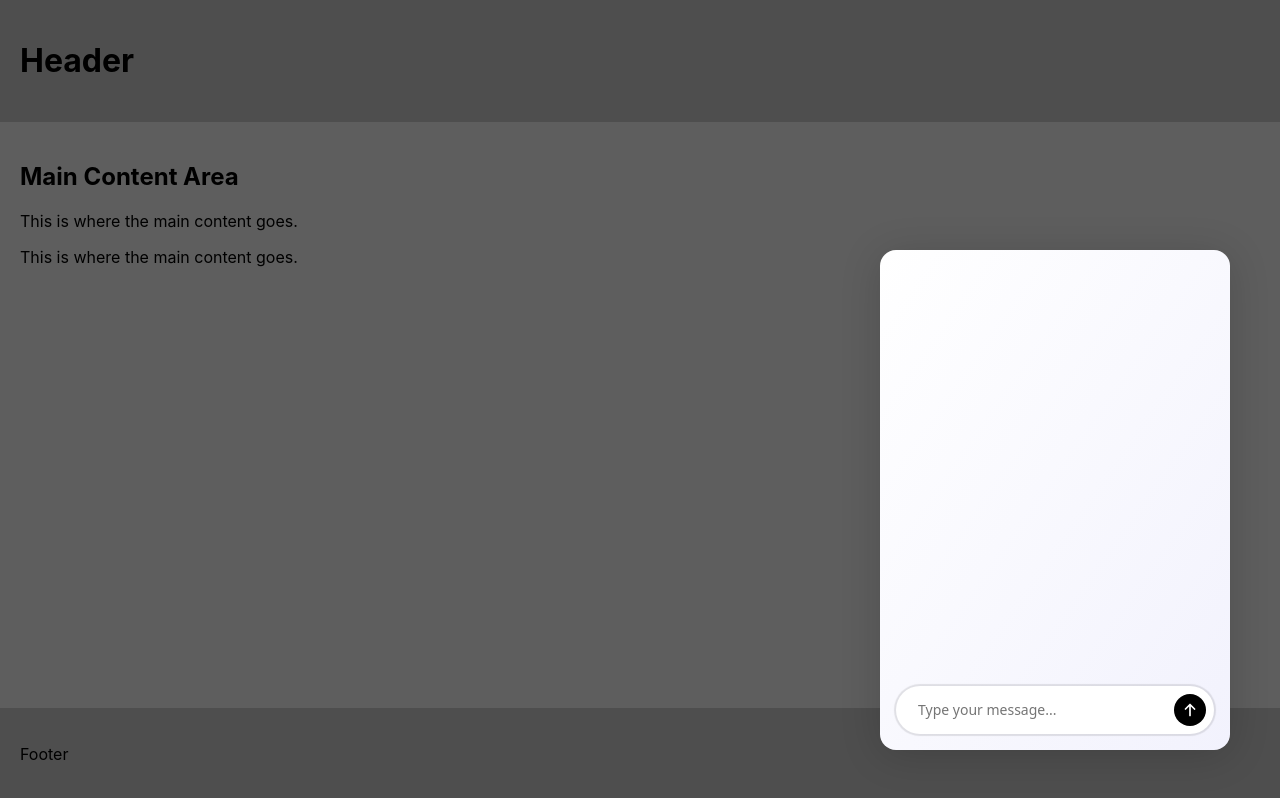
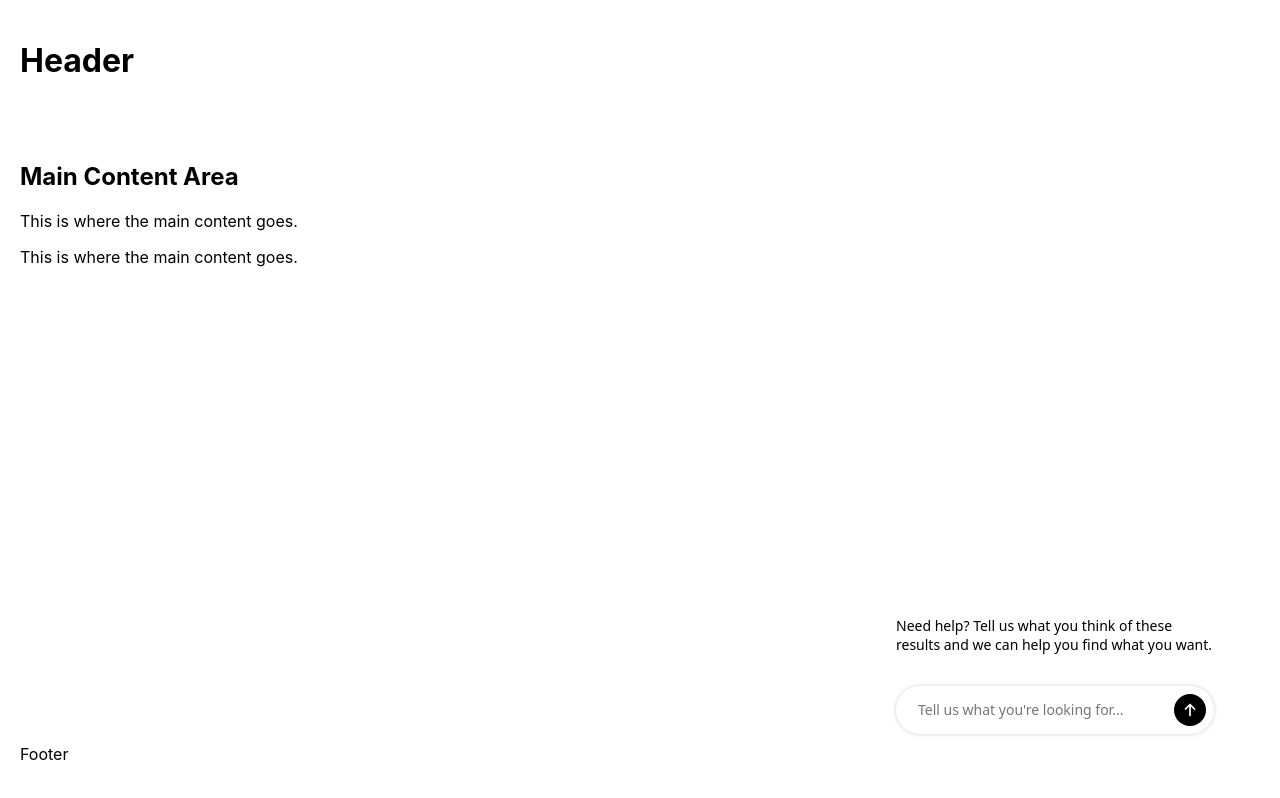
Before and after one commit to matt-byers/chat-widget, a React (Create React App) app in the folder frontend/: page / in a window 1280 px wide. Built offline with nearby package versions, Linux system fonts and the light colour scheme.

Commit message:
Setup chat instructions and business context in system message

```diff
--- a/frontend/src/App.tsx
+++ b/frontend/src/App.tsx
@@ -28,17 +28,17 @@ const styles: { [key: string]: React.CSSProperties } = {
   },
   header: {
     padding: '20px',
-    backgroundColor: '#4e4e4e',
+    backgroundColor: 'white',
     textAlign: 'left',
   },
   main: {
     flex: 1,
-    backgroundColor: '#5e5e5e',
+    backgroundColor: 'white',
     padding: '20px',
   },
   footer: {
     padding: '20px',
-    backgroundColor: '#4e4e4e',
+    backgroundColor: 'white',
     textAlign: 'left',
   },
 };
--- a/frontend/src/Chat.scss
+++ b/frontend/src/Chat.scss
@@ -1,24 +1,48 @@
 /* Chat.scss */
 .wrapper {
   position: absolute;
+  border-radius: 16px;
+  overflow: hidden;
+  box-shadow: rgba(0, 0, 0, 0.16) 0px 5px 40px;
   bottom: 50px;
   right: 50px;
   z-index: 1;
+  font-size: 14px;
+  font-family: system-ui, "Segoe UI", Roboto, Helvetica, Arial, sans-serif, "Apple Color Emoji", "Segoe UI Emoji", "Segoe UI Symbol";
+
+  &.transparent {
+    box-shadow: none;
+    overflow: visible;
+  }
+}
+
+.transparentShadow {
+  box-shadow: rgba(0, 0, 0, 0.16) 0px 5px 40px;
+  width: 100%;
+  height: 100%;
 }
 
 .container {
-  box-shadow: rgba(0, 0, 0, 0.16) 0px 5px 40px;
-  border-radius: 16px;
-  overflow: hidden;
   display: flex;
   flex-direction: column;
   background: linear-gradient(to top left, #f2f2fd, white); // Gradient from white to light purple
+  max-height: 500px;
   height: 500px;
   width: 350px;
+
+  &.transparent {
+    height: auto;
+    background: none;
+  }
 }
 
 .headerContainer {
   display: flex;
+  position: absolute;
+  width: 100%;
+  box-sizing: border-box;
+  height: auto;
+  background: linear-gradient(to top, transparent 0%, white 75%);
   padding: 16px;
 }
 
@@ -26,8 +50,9 @@
   flex: 1;
   display: flex;
   flex-direction: column;
+  align-items: flex-end; /* Align messages to the bottom */
+  overflow-y: auto; /* Allow scrolling if messages overflow */
   padding: 16px;
-  overflow-y: auto; // Allows for scrolling when necessary
 }
 
 .message {
@@ -37,23 +62,28 @@
   margin: 5px 0;
   border-radius: 10px;
   word-wrap: break-word;
-  // background-color: #f2f2f2;
 
   &.user {
     background-color: black;
     color: white;
     align-self: flex-end;
+
+    &.transparent {
+      box-shadow: rgba(35, 47, 53, 0.09) 0px 0px 8px 0px;
+    }
   }
 
   &.assistant {
     background: linear-gradient(to top left, rgba(211, 211, 211, 0.2), rgba(240, 240, 240, 0.5));
     color: black;
     align-self: flex-start;
+
+    &.transparent {
+      background: white;
+      box-shadow: rgba(35, 47, 53, 0.09) 0px 0px 8px 0px;
+    }
   }
 }
-
-// 2. when i am scrolled up to see previous messages and a user sends a message, it automatically scrolls to the bottom
-// 3. when the user scrolls more than 60px from the bottom of the list of messages, a button appears which the user can click to take them to the bottom
 
 .inputContainer {
   display: flex;
@@ -70,7 +100,7 @@
   padding: 8px;
   border-radius: 24px;
   background-color: #ffffff;
-  box-shadow: rgba(0, 0, 0, 0.1) 0px 0px 1px 2px;
+  box-shadow: rgba(0, 0, 0, 0.2) 0px 0px 4px;
   transition: box-shadow 0.2s;
 
   // Triggered when textarea element is focused
@@ -110,6 +140,14 @@
   align-items: center;
   justify-content: center;
   position: relative;
+
+  &.grey {
+    background-color: #ebebeb;
+  }
+
+  &.square {
+    border-radius: 8px;
+  }
 }
 
 .iconWrapper {
--- a/frontend/src/Chat.tsx
+++ b/frontend/src/Chat.tsx
@@ -3,33 +3,73 @@ import './Chat.scss';
 import chatConfig from './chatConfig.json';
 
 // TODO:
-// - Update api calls to include chat history and correctly set system messages
-// - Disable submit button until response starts coming through.
-// 2. Open widget with custom placeholder message
-// 3. Update prompt to factor in business context, page context
+// 1. (Core functionality (search and refinement - core value proposition))
+// CALL SEARCH ENDPOINT.
+// Call Get item details endpoint. This is then fed into the conversation so the AI can update the search query based on feedback.
+// Persist widget state and UI refresh and across page routes
+// Set up moderation endpoint check for each user message (this is free from openAI).
 
-// 4. Play around with chat to see what functionality can be added, for ecomm product use case.
-// 5. Intent recognition
+// 2. Frontend (Basic working funcitonality - do before initial deployment for working demo)
+// Open widget with custom placeholder message
+// Create minimise method and create a minimised UI mode
+// Fade messages out at top of chat window, and at bottom when scrolling
+// Mobile web view - handle not exceeding width of page, shorter conversation height based on height of page
+
+// 3. Deploy working MVP
+// TBC
+
+// ^ At this point, I should have a working MVP installable either by script tag or NPM package,
+
+// --------------- POST INITIAL DEPLOYMENT OF MVP
+
+// 3. UI & UX (Do after initial deployment)
+// Handle not exceeding vertical height of page
+// Disable submit button until response starts coming through.
+// I need to figure out how to handle multiple messages being sent - maybe i wait and check if
+// the user is still typing, then send the messages array? open ai should respond to all as it has a history
+
 
 const Chat: React.FC = () => {
   const [messages, setMessages] = useState<
-    { role: 'user' | 'assistant'; content: string }[]
+    { role: 'user' | 'assistant' | 'system'; content: string }[]
   >([]);
   const [input, setInput] = useState('');
   const [structuredData, setStructuredData] = useState<Record<string, any>>({});
   const [isStreaming, setIsStreaming] = useState(false);
   const [isExtracting, setIsExtracting] = useState(false);
+  const [isTransparent, setIsTransparent] = useState(true);
   const controllerRef = useRef<AbortController | null>(null);
 
   const textareaRef = useRef<HTMLTextAreaElement>(null); // textarea ref to adjust its height
   const chatWindowRef = useRef<HTMLDivElement>(null); // chatwindow ref to handle scroll on new message
 
+  // Check if the system message exists and is valid
+  useEffect(() => {
+    // Destructure necessary fields from chatConfig
+    const { businessContext, userContext, instructions } = chatConfig;
 
+    // Check if required data points are present
+    if (!businessContext || !userContext || !instructions) {
+      throw new Error('Missing required fields in chatConfig: businessContext, userContext, or instructions');
+    }
+
+    // Construct the system message
+    const systemMessage = `You are an assistant helping to extract search information for a customer. ` +
+      `These are your instructions: ${instructions}. ` +
+      `This is the context of the business you are assisting: ${businessContext}. ` +
+      `This is the context of how users are interacting with you: ${userContext})`;
+
+    // Set the system message as the first message in the state
+    setMessages([{ role: 'system', content: systemMessage }]);
+  }, []); // Run only once on component mount
+
+
+  // Handle message send and stream response on message array updated
   useEffect(() => {
     // Check if there are new user messages to process
     if (messages.length === 0 || messages[messages.length - 1].role !== 'user') return;
 
-    // See if theres another way to handle this, doesn't need to appear right away
+    // TODO: See if theres another way to handle this, doesn't need to appear right away
     // Add bot's message placeholder. Won't be added to state until api call is made
     setMessages(prev => [...prev, { role: 'assistant', content: '' }]);
 
@@ -74,11 +114,11 @@ const Chat: React.FC = () => {
         }
       } catch (error) {
         console.error('Error:', error);
-        // Optionally, update the UI to show an error message
-        setMessages(prev => [
-          ...prev,
-          { role: 'assistant', content: 'Sorry, something went wrong.' },
-        ]);
+        setMessages(prev => {
+          const updated = [...prev];
+          updated[updated.length - 1] = { role: 'assistant', content: 'Sorry, something went wrong.' };
+          return updated;
+        });
       } finally {
         setIsStreaming(false); // Reset streaming status
         controllerRef.current = null;
@@ -102,7 +142,7 @@ const Chat: React.FC = () => {
     });
   };
 
-  const handleDataCapture = async () => {
+  const handleDataCapture = async (currentInput: String) => {
     if (!input.trim() || isExtracting) return;
 
     controllerRef.current = new AbortController();
@@ -115,7 +155,7 @@ const Chat: React.FC = () => {
         headers: {
           'Content-Type': 'application/json',
         },
-        body: JSON.stringify({ content: input, structuredData: chatConfig.structuredData }),
+        body: JSON.stringify({ content: currentInput, structuredData: chatConfig.structuredData }),
         signal: controllerRef.current.signal,
       });
 
@@ -135,15 +175,13 @@ const Chat: React.FC = () => {
 
   const handleSend = async () => {
     if (!input.trim()) return; // Prevent sending empty messages
+    const currentInput = input;
 
-    // Update messages state immediately to show the user's message
-    setMessages(prev => [...prev, { role: 'user', content: input }]);
+    // Update messages state with user message and clear input
+    setMessages(prev => [...prev, { role: 'user', content: currentInput }]);
+    setInput('');
 
-    // Clear input immediately after sending the message
-    setInput(''); // Clear input field
-
-    // Call handleDataCapture
-    await handleDataCapture();
+    handleDataCapture(currentInput); // You can pass currentInput if needed
   };
 
   const handleInputChange = (e: React.ChangeEvent<HTMLTextAreaElement>) => {
@@ -178,9 +216,36 @@ const Chat: React.FC = () => {
   }, [messages]); // Depend on messages array
 
   return (
-    <div className="wrapper">
-      <div className="container">
-        <div className="headerContainer" role="banner" aria-label="Chat header"></div>
+    <div className={`wrapper ${isTransparent ? 'transparent' : ''}`}>
+      {isTransparent && (
+        <div className="transparentShadow"></div>
+      )}
+      <div className={`container ${isTransparent ? 'transparent' : ''}`}>
+        {!isTransparent && (
+          <div className="headerContainer" role="banner" aria-label="Chat header">
+            <button
+              aria-label="Minimise chat"
+              onClick={handleSend}
+              className="button grey square"
+              type="button"
+            >
+              <i className="iconWrapper">
+                <svg
+                  xmlns="http://www.w3.org/2000/svg"
+                  className="svgIcon" // Changed to className
+                  viewBox="0 0 16 16"
+                >
+                  <path
+                    fill="currentColor"
+                    fillRule="evenodd"
+                    d="M7.4 1.899a.85.85 0 011.201 0l4.5 4.5a.85.85 0 11-1.201 1.201L8.85 4.552V13.5a.85.85 0 01-1.7 0V4.552L4.101 7.601a.85.85 0 11-1.201-1.202z"
+                    clipRule="evenodd"
+                  ></path>
+                </svg>
+              </i>
+            </button>
+          </div>
+        )}
         <div
           className="chatWindow"
           ref={chatWindowRef}
@@ -188,12 +253,23 @@ const Chat: React.FC = () => {
           aria-live="polite" // Announce updates to screen readers
           aria-label="Chat messages" // Provide context for screen readers
         >
-          {messages.map((msg, idx) => (
+          {messages.length === 1 && messages[0].role === 'system' && (
+            <div className="welcomeMessage">
+              {chatConfig.openMessage}
+            </div>
+          )}
+          {messages
+            .filter(msg => msg.role !== 'system') // Exclude system messages
+            .map((msg, idx) => (
               <div
                 key={idx}
-              className={`message ${msg.role === 'user' ? 'user' : 'assistant'}`} // Using classes for styles
+                className={`
+                  message
+                  ${isTransparent ? 'transparent' : ''}
+                  ${msg.role === 'user' ? 'user' : 'assistant'}
+                `}
                 role="article" // Role to indicate a message
-              aria-label={`Message from ${msg.role}: ${msg.content}`} // Informative label for screen readers
+                aria-label={`Message from ${msg.role}: ${msg.content}`} // Label for screen readers
               >
                 {msg.content}
               </div>
@@ -207,7 +283,7 @@ const Chat: React.FC = () => {
               onChange={handleInputChange}
               onKeyPress={handleKeyPress}
               className="input" // Changed to className
-              placeholder="Type your message..."
+              placeholder="Tell us what you're looking for..."
               disabled={isStreaming}
               rows={1}
               aria-label="Message input" // Label for the textarea
--- a/frontend/src/chatConfig.json
+++ b/frontend/src/chatConfig.json
@@ -1,8 +1,8 @@
 {
   "name": "helper",
+  "instructions": "Your purpose is to help the customer choose a location to travel to. It has to be a safe location.",
   "businessContext": "We are a booking company called airbnb, offering unique and high quality places to stay all over the world. Places are mostly listed by everyday people renting out their house for holidays.",
   "userContext": "You are placed on the home page of a travel website, which has a regular location, dates, and number of guests data capture.",
-  "instructions": "Your purpose is to help the customer choose a location to travel to. It has to be a safe location.",
   "openMessage": "Need help? Tell us what you think of these results and we can help you find what you want.",
   "extractData": "Infer and return any data points that relate to the customer's travel ambitions. Keep them related to the charactersitics of the location or type, style, or vibe of travel they are looking for.",
   "structuredData": {
```
Also changed, not shown: 2 other files (tests, documents, lock files or other folders). Lines whose indentation alone changed are shown as unchanged.
